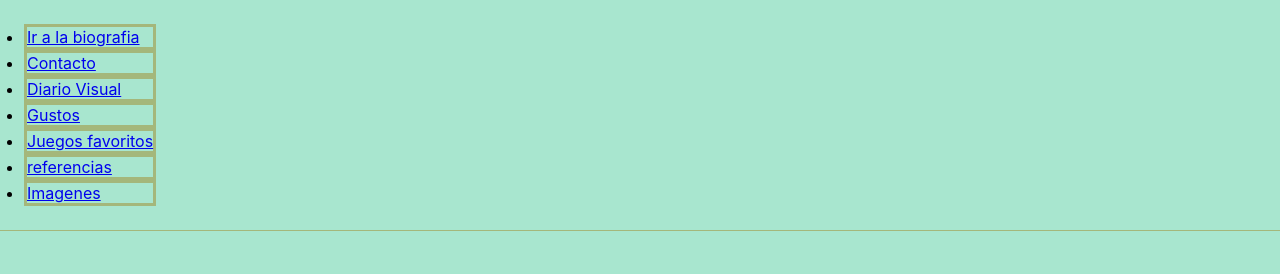
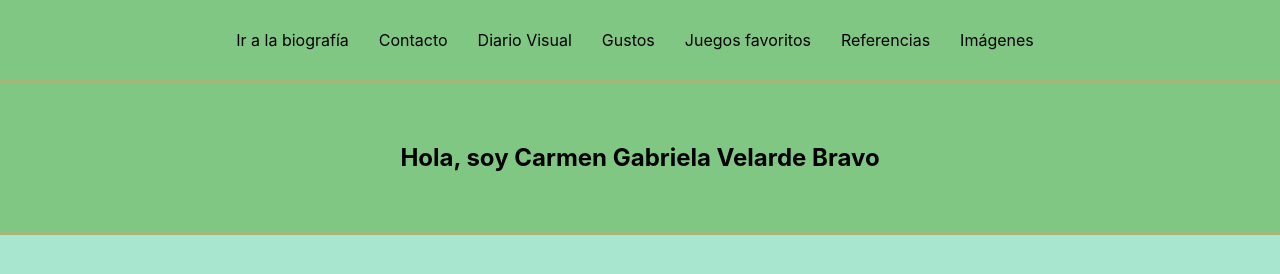
Before and after one commit to ernestomontellano-ucb/sitios_personales, a plain HTML site: page carmen_velarde/index.html in a window 1280 px wide. Drawn offline with Linux system fonts and the light colour scheme.

Commit message:
Añadiendo estilos

```diff
--- a/carmen_velarde/estilos/estilos.css
+++ b/carmen_velarde/estilos/estilos.css
@@ -2,15 +2,43 @@
     margin: 0;
     padding: 0;
     box-sizing: border-box;
+
 }
 body{
     background-color:rgb(168, 230, 207);
     font-family: "Inter",quicksand;
+    display: block;
+
+
 }
 header{
-    padding: 24px;
-    border-bottom: 1px solid rgb(164, 183, 123);
+    background-color: rgb(128, 199, 131);
+    padding: 30px;
+    border-bottom: 3px solid rgb(164, 183, 123);
     display: flex;
-    justify-content: space-between;
+    justify-content: center;
+    align-items: center;
+}
 
+a{
+
+    text-decoration: none;
+    color: black;
 }
+nav ul {
+    display: flex;
+    justify-content: center;
+    gap: 20px;
+    list-style: none;
+}
+
+nav ul li {
+    margin-right: 10px;
+}
+h2{
+    background-color: rgb(128, 199, 131);
+    margin: 30px;
+    display: flex;
+    justify-content: center;
+    align-items: center;
+}
--- a/carmen_velarde/index.html
+++ b/carmen_velarde/index.html
@@ -4,29 +4,34 @@
     <meta charset="UTF-8">
     <meta name="viewport" content="width=device-width, initial-scale=1.0">
     <title>sitios_personales</title>
-<link rel="stylesheet" href="estilos/estilos.css">
-<style>
-     li{
-        border:3px solid rgb(164, 183, 123);
-    }
-</style>
+    <link rel="stylesheet" href="estilos/estilos.css">
+
 </head>
 <body>
     <div>
         <header>
             <nav>
                 <ul>
-                    <li><a href="biografia.html">Ir a la biografia</a></li>
+
+                    <li><a href="biografia.html">Ir a la biografía</a></li>
                     <li><a href="contacto.html">Contacto</a></li>
                     <li><a href="diariovisual.html">Diario Visual</a></li>
                     <li><a href="gustos.html">Gustos</a></li>
                     <li><a href="juegosfav.html">Juegos favoritos</a></li>
-                    <li><a href="referencias.html">referencias</a></li>
-                    <li><a href="imagenes/">Imagenes</a></li>
+                    <li><a href="referencias.html">Referencias</a></li>
+                    <li><a href="imagenes/">Imágenes</a></li>
                 </ul>
             </nav>
-
         </header>
     </div>
 </body>
+<body>
+    <header>
+        <me>
+            <h2>
+                <a2> Hola, soy Carmen Gabriela Velarde Bravo </a2>
+            </h2>
+        </me>
+    </header>
+</body>
 </html>
```
Also changed, not shown: carmen_velarde/biografia.html (+27 -0 lines).
